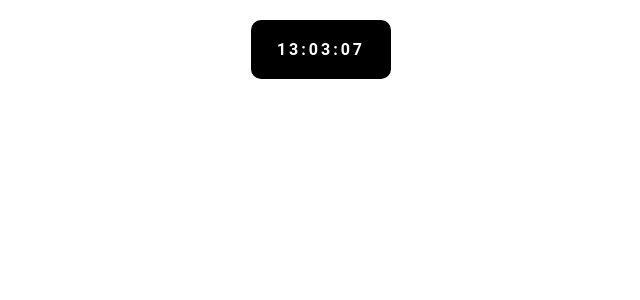
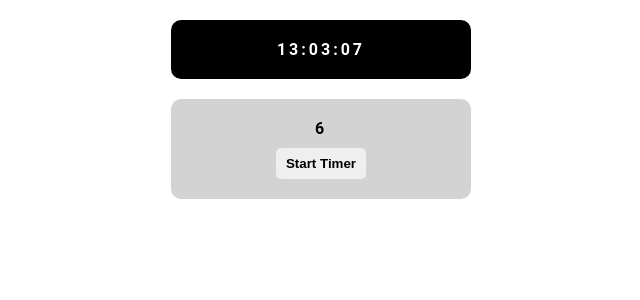
Before and after one commit to patrik909/dashboard, a React (Create React App) app: page / in a window 1280 px wide. Shown: the top 300 px of the page, without its empty margins (319-959 px from the left). Built offline with nearby package versions, Linux system fonts and the light colour scheme.

Commit message:
added Timer

```diff
--- a/src/App.css
+++ b/src/App.css
@@ -12,6 +12,32 @@
     padding: 20px 0;
     margin: auto;
     margin-top: 20px;
-    width: 140px;
+    width: 300px;
     border-radius: 10px;
 }
+
+#timer {
+    letter-spacing: 3px;
+    font-weight: 600;
+    padding: 20px 0;
+    margin: auto;
+    margin-top: 20px;
+    width: 300px;
+    border-radius: 10px;
+}
+
+#timer button {
+    padding: 8px 10px;
+    margin-top: 10px;
+    font-weight: 600;
+    border: none;
+    border-radius: 5px;
+}
+
+.timer {
+    background: lightgrey;
+}
+
+.done {
+    background: red;
+}
--- a/src/App.js
+++ b/src/App.js
@@ -1,5 +1,7 @@
 import React, { Component } from 'react';
 import Clock from './Components/Clock';
+import Timer from './Components/Timer';
+import WeatherApp from './Components/WeatherApp';
 
 import './App.css';
 
@@ -10,6 +12,8 @@ class App extends Component {
     return (
       <div className="App">
         <Clock />
+        <Timer />
+        <WeatherApp />
       </div>
     );
   }
--- /dev/null
+++ b/src/Components/Timer.js
@@ -0,0 +1,67 @@
+import React, { Component } from 'react';
+
+class Timer extends Component {
+
+    state = {
+        timeLeft: '',
+    }
+
+    componentDidMount() {
+        this.setState({ timeLeft: 100 * 6 / 100 })
+    }
+
+    activateTimer = () => {
+        this.countDownTimer();
+    }
+
+    countDownTimer = () => {
+        let countDown = this.state.timeLeft - 1;
+        this.setState({timeLeft: countDown});
+
+        if(this.state.timeLeft === 0){
+            this.stopTimer();
+        } else {
+            this.updateClock = setTimeout(this.countDownTimer, 1000);
+        }
+    }
+
+    stopTimer = () => {
+
+    }
+
+    resetTimer = () => {
+        this.setState({ timeLeft: 100 * 6 / 100 })
+    }
+
+    timerButton = () => {
+        if(this.state.timeLeft === 0) {
+            return <button id="resetButton" onClick={this.resetTimer}>Reset Timer</button>
+        } else {
+            return <button id="timerButton" onClick={this.activateTimer}>Start Timer</button>
+        }
+    }
+
+    divStyle = {
+        backgroundColor: 'blue'
+            };
+
+
+    render() {
+
+let className = ''
+    if(this.state.timeLeft === 0) {
+         className = 'done'
+    } else {
+        className = 'timer'
+    }
+
+        return(
+            <div id="timer" className={className}>
+                <div>{this.state.timeLeft}</div>
+                {this.timerButton()}
+            </div>
+        )
+    }
+}
+
+export default Timer;
--- /dev/null
+++ b/src/Components/WeatherApp.js
@@ -0,0 +1,19 @@
+import React, { Component } from 'react';
+
+class WeatherApp extends Component {
+
+    state = {
+    }
+
+
+    render() {
+
+        return(
+            <div id="weatherApp">
+
+            </div>
+        )
+    }
+}
+
+export default WeatherApp;
```
